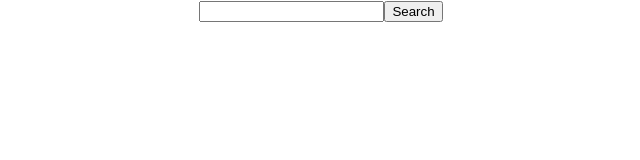
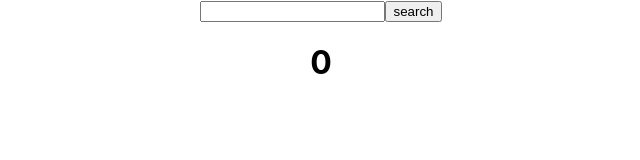
Before and after one commit to mew101/React-Recipe, a React (Create React App) app: page / in a window 1280 px wide. Shown: the top 160 px of the page, without its empty margins (319-959 px from the left). Built offline with nearby package versions, Linux system fonts and the light colour scheme.

Commit message:
working incrementer

```diff
--- a/src/App.js
+++ b/src/App.js
@@ -1,6 +1,4 @@
-import React from 'react';
-// eslint-disable-next-line
-import Logo from './logo.svg';
+import React,{useEffect, useState} from 'react';
 import './App.css';
 
 const App = () => {
@@ -11,12 +9,19 @@ const App = () => {
   const SampleReq =
    `https://api.edamam.com/search?q=chicken&app_id=${APP_ID}&app_key=${APP_KEY}`
 
+   const [counter, setCounter] = useState(0);
+
+   useEffect(() => {
+     console.log("Effect has been run");
+   });
+
   return (
     <div className="App">
       <form className="search-form">
         <input className="search-bar" type = "text" />
-        <button className="search-button" type = "submit">Search</button>
+        <button className="search-button" type = "submit">search</button>
       </form>
+      <h1 onClick={() => setCounter(counter + 1)}>{counter}</h1>
     </div>
   );
 }
```
